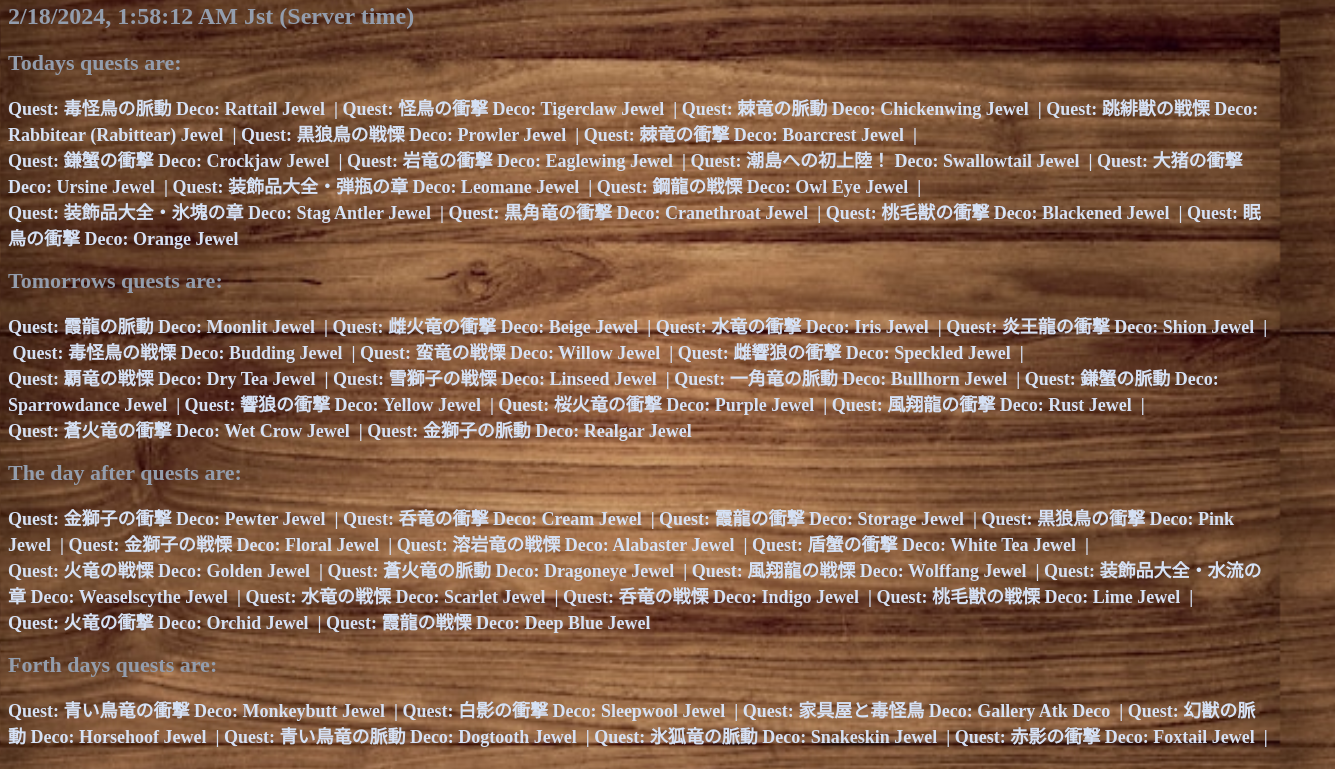
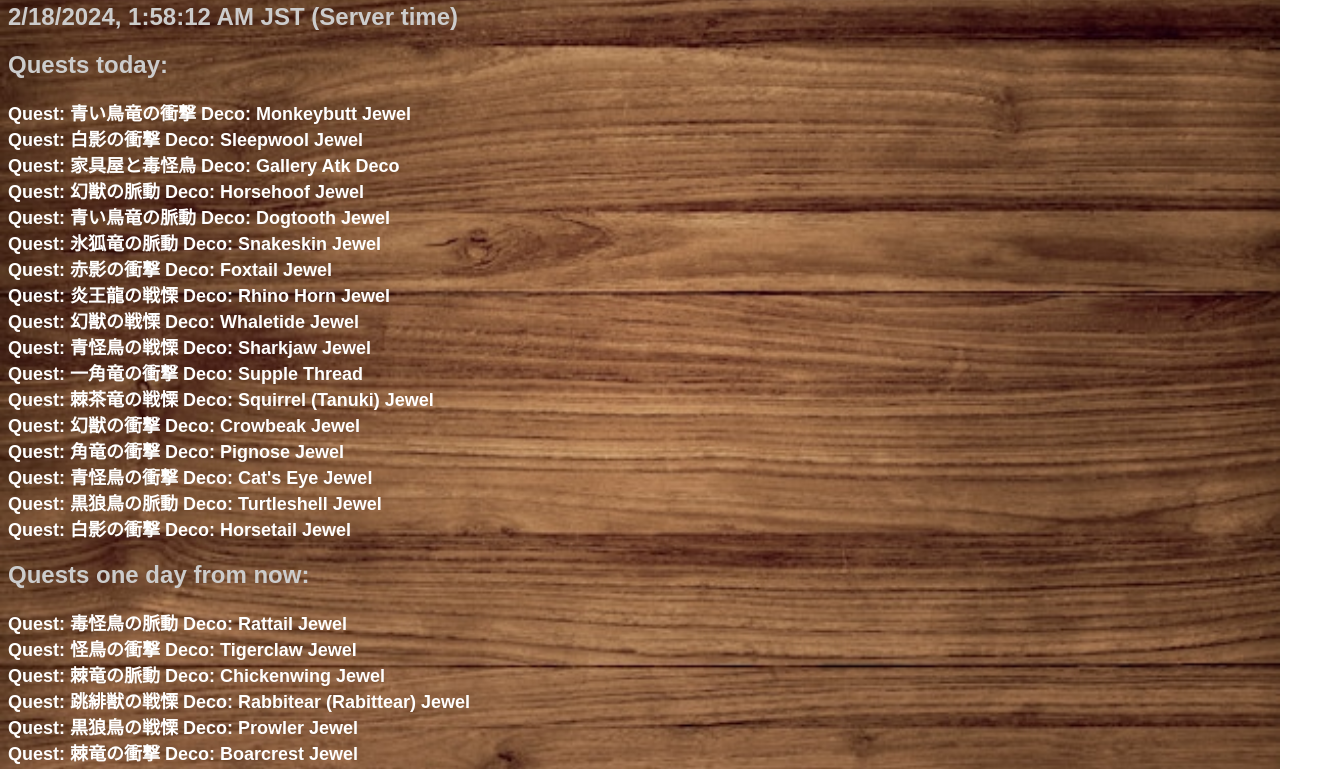
Before and after one commit to Poke-L/Fw5Calendar, a plain HTML site: page index.html in a window 1280 px wide. Shown: the part 77-846 px from the top of the page, 1335 px wide, since content can reach past the window. Drawn offline with Linux system fonts and the light colour scheme.

Commit message:
optimisations

```diff
--- a/calcdate.js
+++ b/calcdate.js
@@ -1,10 +1,86 @@
-/**
-*/
+class Quest {
+	constructor(title_en, title_jp, deco_en, deco_jp) {
+		this.title_en = title_en;
+		this.title_jp = title_jp;
+		this.deco_en = deco_en;
+		this.deco_jp = deco_jp;
+	}
+}
 
+const Questlist = [
+	[
+		new Quest("", "青い鳥竜の衝撃", "Monkeybutt Jewel", ""),
+		new Quest("", "白影の衝撃", "Sleepwool Jewel", ""),
+		new Quest("", "家具屋と毒怪鳥", "Gallery Atk Deco", ""),
+		new Quest("", "幻獣の脈動", "Horsehoof Jewel", ""),
+		new Quest("", "青い鳥竜の脈動", "Dogtooth Jewel", ""),
+		new Quest("", "氷狐竜の脈動", "Snakeskin Jewel", ""),
+		new Quest("", "赤影の衝撃", "Foxtail Jewel", ""),
+		new Quest("", "炎王龍の戦慄", "Rhino Horn Jewel", ""),
+		new Quest("", "幻獣の戦慄", "Whaletide Jewel", ""),
+		new Quest("", "青怪鳥の戦慄", "Sharkjaw Jewel", ""),
+		new Quest("", "一角竜の衝撃", "Supple Thread", ""),
+		new Quest("", "棘茶竜の戦慄", "Squirrel (Tanuki) Jewel", ""),
+		new Quest("", "幻獣の衝撃", "Crowbeak Jewel", ""),
+		new Quest("", "角竜の衝撃", "Pignose Jewel", ""),
+		new Quest("", "青怪鳥の衝撃", "Cat's Eye Jewel", ""),
+		new Quest("", "黒狼鳥の脈動", "Turtleshell Jewel", ""),
+		new Quest("", "白影の衝撃", "Horsetail Jewel", "")
+	],[
+		new Quest("", "毒怪鳥の脈動", "Rattail Jewel", ""),
+		new Quest("", "怪鳥の衝撃", "Tigerclaw Jewel", ""),
+		new Quest("", "棘竜の脈動", "Chickenwing Jewel", ""),
+		new Quest("", "跳緋獣の戦慄", "Rabbitear (Rabittear) Jewel", ""),
+		new Quest("", "黒狼鳥の戦慄", "Prowler Jewel", ""),
+		new Quest("", "棘竜の衝撃", "Boarcrest Jewel", ""),
+		new Quest("", "鎌蟹の衝撃", "Crockjaw Jewel", ""),
+		new Quest("", "岩竜の衝撃", "Eaglewing Jewel", ""),
+		new Quest("", "潮島への初上陸！", "Swallowtail Jewel", ""),
+		new Quest("", "大猪の衝撃", "Ursine Jewel", ""),
+		new Quest("", "装飾品大全・弾瓶の章", "Leomane Jewel", ""),
+		new Quest("", "鋼龍の戦慄", "Owl Eye Jewel", ""),
+		new Quest("", "装飾品大全・氷塊の章", "Stag Antler Jewel", ""),
+		new Quest("", "黒角竜の衝撃", "Cranethroat Jewel", ""),
+		new Quest("", "桃毛獣の衝撃", "Blackened Jewel", ""),
+		new Quest("", "眠鳥の衝撃", "Orange Jewel", "")
+	],[
+		new Quest("", "霞龍の脈動", "Moonlit Jewel", ""),
+		new Quest("", "雌火竜の衝撃", "Beige Jewel", ""),
+		new Quest("", "水竜の衝撃", "Iris Jewel", ""),
+		new Quest("", "炎王龍の衝撃", "Shion Jewel", ""),
+		new Quest("", "毒怪鳥の戦慄", "Budding Jewel", ""),
+		new Quest("", "蛮竜の戦慄", "Willow Jewel", ""),
+		new Quest("", "雌響狼の衝撃", "Speckled Jewel", ""),
+		new Quest("", "覇竜の戦慄", "Dry Tea Jewel", ""),
+		new Quest("", "雪獅子の戦慄", "Linseed Jewel", ""),
+		new Quest("", "一角竜の脈動", "Bullhorn Jewel", ""),
+		new Quest("", "鎌蟹の脈動", "Sparrowdance Jewel", ""),
+		new Quest("", "響狼の衝撃", "Yellow Jewel", ""),
+		new Quest("", "桜火竜の衝撃", "Purple Jewel", ""),
+		new Quest("", "風翔龍の衝撃", "Rust Jewel", ""),
+		new Quest("", "蒼火竜の衝撃", "Wet Crow Jewel", ""),
+		new Quest("", "金獅子の脈動", "Realgar Jewel")
+	],[
+		new Quest("", "金獅子の衝撃", "Pewter Jewel", ""),
+		new Quest("", "呑竜の衝撃", "Cream Jewel", ""),
+		new Quest("", "霞龍の衝撃", "Storage Jewel", ""),
+		new Quest("", "黒狼鳥の衝撃", "Pink Jewel", ""),
+		new Quest("", "金獅子の戦慄", "Floral Jewel", ""),
+		new Quest("", "溶岩竜の戦慄", "Alabaster Jewel", ""),
+		new Quest("", "盾蟹の衝撃", "White Tea Jewel", ""),
+		new Quest("", "火竜の戦慄", "Golden Jewel", ""),
+		new Quest("", "蒼火竜の脈動", "Dragoneye Jewel", ""),
+		new Quest("", "風翔龍の戦慄", "Wolffang Jewel", ""),
+		new Quest("", "装飾品大全・水流の章", "Weaselscythe Jewel", ""),
+		new Quest("", "水竜の戦慄", "Scarlet Jewel", ""),
+		new Quest("", "呑竜の戦慄", "Indigo Jewel", ""),
+		new Quest("", "桃毛獣の戦慄", "Lime Jewel", ""),
+		new Quest("", "火竜の衝撃", "Orchid Jewel", ""),
+		new Quest("", "霞龍の戦慄", "Deep Blue Jewel", "")
+	]
+];
 
-
-
-function validate(){
+function validate() {
 
 	var errMsg = "";								/* stores the error message */
 	var result = true;								/* assumes no errors */
@@ -13,109 +89,44 @@ function validate(){
 	return result;    //if false the information will not be sent to the server
 }
 
-function calcjst(){
-	const d = new Date();
-	const localTime = d.getTime();
-	const localOffset = d.getTimezoneOffset() * 60000;
-	const utc = localTime + localOffset;
-	const offset = +9;
-	const jst = utc + (3600000 * offset);
-	const jstTimeNow = new Date(jst).toLocaleString();
-	const jst2 = new Date(jst);
-	return jstTimeNow + " Jst (Server time)";
+// get current JST in milliseconds
+function calcJST() {
+	let d = new Date();
+	let utc = d.getTime() + (d.getTimezoneOffset() * 60000);
+	return utc + (3600000 * 9);
 }
 
-function calcfactor(){
-	let d2 = new Date("2024-01-20");
-	const d = new Date();
-	const localTime = d.getTime();
-	const localOffset = d.getTimezoneOffset() * 60000;
-	const utc = localTime + localOffset;
-	const offset = +9;
-	const jst = utc + (3600000 * offset);
-	const jstTimeNow = new Date(jst).toLocaleString();
-	const jst2 = new Date(jst);
-	const hours = jst2.getHours();
+function calcFactor() {
+	let d = new Date("2024-01-20");
+	let jst = calcJST();
 
+	let deltaTime = jst - d;
+	let deltaDays = Math.round(deltaTime / (1000 * 3600 * 24));
 
-	const jstTimeNow2 = new Date(jst);
-
-	let Difference_In_Time = jst - d2;
-	let Difference_In_Days = Math.round(Difference_In_Time / (1000 * 3600 * 24));
-
+	let days = 0;
+	let hours = new Date(jst).getHours();
 	if (hours >= 12) {
-	const days = Difference_In_Days;
+		days = deltaDays;
+	} else  {
+		days = deltaDays - 1;
+	}
 	let factor = days % 4;
 	return factor;
-	}
-	else
-	{
-	const days = Difference_In_Days - 1;
-	let factor = days % 4;
-	return factor;
-	}
-
 }
 
-
-function calcquest(factor){
-	const quest = "Quest: 青い鳥竜の衝撃 Deco: Monkeybutt Jewel " + "\xa0|\xa0" + "Quest: 白影の衝撃 Deco: Sleepwool Jewel  " + "\xa0|\xa0" + "Quest: 家具屋と毒怪鳥 Deco: Gallery Atk Deco " + "\xa0|\xa0" + "Quest: 幻獣の脈動 Deco: Horsehoof Jewel  " + "\xa0|\xa0" + "Quest: 青い鳥竜の脈動 Deco: Dogtooth Jewel  " + "\xa0|\xa0" +
-	"Quest: 氷狐竜の脈動 Deco: Snakeskin Jewel  "  + "\xa0|\xa0" + "Quest: 赤影の衝撃 Deco: Foxtail Jewel  " + "\xa0|\xa0" + "<br>" + "Quest: 炎王龍の戦慄 Deco: Rhino Horn Jewel  " + "\xa0|\xa0" + "Quest: 幻獣の戦慄 Deco: Whaletide Jewel  " + "\xa0|\xa0" + "Quest: 青怪鳥の戦慄 Deco: Sharkjaw Jewel  " + "\xa0|\xa0" +
-	"Quest: 一角竜の衝撃 Deco: Supple Thread " + "\xa0|\xa0" + "Quest: 棘茶竜の戦慄 Deco: Squirrel (Tanuki) Jewel  " + "\xa0|\xa0" + "Quest: 幻獣の衝撃 Deco: Crowbeak Jewel  " + "\xa0|\xa0" + "Quest: 角竜の衝撃 Deco: Pignose Jewel  " + "\xa0|\xa0" + "<br>" + "Quest: 青怪鳥の衝撃 Deco: Cat's Eye Jewel  " + "\xa0|\xa0" +
-	"Quest: 黒狼鳥の脈動 Deco: Turtleshell Jewel  " + "\xa0|\xa0" + "Quest: 白影の衝撃 Deco: Horsetail Jewel  "
-;
-	const quest2 = "Quest: 毒怪鳥の脈動 Deco: Rattail Jewel  " + "\xa0|\xa0" + "Quest: 怪鳥の衝撃 Deco: Tigerclaw Jewel  " + "\xa0|\xa0" + "Quest: 棘竜の脈動 Deco: Chickenwing Jewel  " + "\xa0|\xa0" + "Quest: 跳緋獣の戦慄 Deco: Rabbitear (Rabittear) Jewel  " + "\xa0|\xa0" +
-	"Quest: 黒狼鳥の戦慄 Deco: Prowler Jewel  " + "\xa0|\xa0" + "Quest: 棘竜の衝撃 Deco: Boarcrest Jewel  " + "\xa0|\xa0" +  "<br>" + "Quest: 鎌蟹の衝撃 Deco: Crockjaw Jewel  " + "\xa0|\xa0" + "Quest: 岩竜の衝撃 Deco: Eaglewing Jewel  " + "\xa0|\xa0" +
-	"Quest: 潮島への初上陸！ Deco: Swallowtail Jewel  " + "\xa0|\xa0" + "Quest: 大猪の衝撃 Deco: Ursine Jewel  " + "\xa0|\xa0" + "Quest: 装飾品大全・弾瓶の章 Deco: Leomane Jewel  " + "\xa0|\xa0" +  "Quest: 鋼龍の戦慄 Deco: Owl Eye Jewel  " + "\xa0|\xa0" + "<br>" + "Quest: 装飾品大全・氷塊の章 Deco: Stag Antler Jewel  " + "\xa0|\xa0" +
-	"Quest: 黒角竜の衝撃 Deco: Cranethroat Jewel  " + "\xa0|\xa0" +  "Quest: 桃毛獣の衝撃 Deco: Blackened Jewel  " + "\xa0|\xa0" + "Quest: 眠鳥の衝撃 Deco: Orange Jewel  "
-;
-	const quest3 = "Quest: 霞龍の脈動 Deco: Moonlit Jewel  " + "\xa0|\xa0" + "Quest: 雌火竜の衝撃 Deco: Beige Jewel  " + "\xa0|\xa0" + "Quest: 水竜の衝撃 Deco: Iris Jewel  " + "\xa0|\xa0" + "Quest: 炎王龍の衝撃 Deco: Shion Jewel  " + "\xa0|\xa0" + "Quest: 毒怪鳥の戦慄 Deco: Budding Jewel  " + "\xa0|\xa0" +
-	"Quest: 蛮竜の戦慄 Deco: Willow Jewel  " + "\xa0|\xa0" + "Quest: 雌響狼の衝撃 Deco: Speckled Jewel  " + "\xa0|\xa0" + "<br>" + "Quest: 覇竜の戦慄 Deco: Dry Tea Jewel  " + "\xa0|\xa0" + "Quest: 雪獅子の戦慄 Deco: Linseed Jewel  " + "\xa0|\xa0" + "Quest: 一角竜の脈動 Deco: Bullhorn Jewel  " + "\xa0|\xa0" +
-	"Quest: 鎌蟹の脈動 Deco: Sparrowdance Jewel  " + "\xa0|\xa0" + "Quest: 響狼の衝撃 Deco: Yellow Jewel  " + "\xa0|\xa0" + "Quest: 桜火竜の衝撃 Deco: Purple Jewel  " + "\xa0|\xa0" + "Quest: 風翔龍の衝撃 Deco: Rust Jewel  " + "\xa0|\xa0" + "<br>" +  "Quest: 蒼火竜の衝撃 Deco: Wet Crow Jewel  " + "\xa0|\xa0" +
-	"Quest: 金獅子の脈動 Deco: Realgar Jewel  "
-;
-	const quest4 = "Quest: 金獅子の衝撃 Deco: Pewter Jewel  " + "\xa0|\xa0" + "Quest: 呑竜の衝撃 Deco: Cream Jewel  " + "\xa0|\xa0" + "Quest: 霞龍の衝撃 Deco: Storage Jewel  " + "\xa0|\xa0" + "Quest: 黒狼鳥の衝撃 Deco: Pink Jewel  " + "\xa0|\xa0" + "Quest: 金獅子の戦慄 Deco: Floral Jewel  " + "\xa0|\xa0" +
-	"Quest: 溶岩竜の戦慄 Deco: Alabaster Jewel  " + "\xa0|\xa0" + "Quest: 盾蟹の衝撃 Deco: White Tea Jewel  " + "\xa0|\xa0" + "<br>" + "Quest: 火竜の戦慄 Deco: Golden Jewel  " + "\xa0|\xa0" + "Quest: 蒼火竜の脈動 Deco: Dragoneye Jewel  " + "\xa0|\xa0" +
-	"Quest: 風翔龍の戦慄 Deco: Wolffang Jewel  " + "\xa0|\xa0" + "Quest: 装飾品大全・水流の章 Deco: Weaselscythe Jewel  " + "\xa0|\xa0" + "Quest: 水竜の戦慄 Deco: Scarlet Jewel  " + "\xa0|\xa0" +
-	"Quest: 呑竜の戦慄 Deco: Indigo Jewel  " + "\xa0|\xa0" + "Quest: 桃毛獣の戦慄 Deco: Lime Jewel  " + "\xa0|\xa0" + "<br>" + "Quest: 火竜の衝撃 Deco: Orchid Jewel  " + "\xa0|\xa0" + "Quest: 霞龍の戦慄 Deco: Deep Blue Jewel  "
-;
-
-
-
-
-
-if (factor = 0) {
-	const questlist = [quest, quest2, quest3, quest4]
-	return questlist
-}
-else if (factor = 1) {
-	return [quest2, quest3, quest4, quest]
-}
-else if (factor = 2) {
-	const questlist = [quest3, quest4, quest, quest2]
-	return questlist
-}
-else {
-	const questlist = [quest4, quest, quest2, quest3]
-	return questlist
-}
-
-
-}
-
-function init () {
+function init() {
 
 	//var bookForm = document.getElementById("bookform");// link the variable to the HTML element
 	//bookForm.onsubmit = validate;          /* assigns functions to corresponding events */
 
-	const factor = calcfactor()
-	const [today, tomorrow, dayafter, forthday] = calcquest(factor);
-	document.getElementById("demo").innerHTML = today + "\n";
-	document.getElementById("demo2").innerHTML = tomorrow + "\n";
-	document.getElementById("demo3").innerHTML = dayafter + "\n";
-	document.getElementById("demo4").innerHTML = forthday + "\n";
-	const dtoday = calcjst();
-	document.getElementById("date").innerHTML = dtoday;
- }
+	const factor = calcFactor();
+	for (let i = 0; i < 4; i++) {
+		let offset = (factor+i)%4;
+		for (let j = 0; j < Questlist[offset].length; j++) {
+			document.getElementById("demo"+i).innerHTML += "Quest: " + Questlist[offset][j].title_jp + " Deco: " + Questlist[offset][j].deco_en + "<br>";
+		}
+	}
+	document.getElementById("date").innerHTML = new Date(calcJST()).toLocaleString() + " JST (Server time)";
+}
 
 window.onload = init;
--- a/index.html
+++ b/index.html
@@ -1,20 +1,22 @@
 <!DOCTYPE html>
-<html>
-<meta charset="utf-8">
+<html lang="en">
+<head>
+    <meta charset="utf-8">
+    <title>G Deco Calendar</title>
+</head>
 <body>
-<link href= "style.css" rel="stylesheet"/>
-<h1>G Deco Calendar</h1>
-<h2 id="date"></h2>
-<p1>Todays quests are: </p1>
-<p id="demo"> </p>
-<p1>Tomorrows quests are: </p1>
-<p id="demo2"></p>
-<p1>The day after quests are: </p1>
-<p id="demo3"></p>
-<p1>Forth days quests are: </p1>
-<p id="demo4"></p>
+    <link href="style.css" rel="stylesheet">
+    <h1>G Deco Calendar</h1>
+    <h2 id="date">Loading...</h2>
+    <h2>Quests today: </h2>
+    <p id="demo0"> </p>
+    <h2>Quests one day from now: </h2>
+    <p id="demo1"></p>
+    <h2>Quests two days from now: </h2>
+    <p id="demo2"></p>
+    <h2>Quests three days from now: </h2>
+    <p id="demo3"></p>
 
-<script src="calcdate.js"></script>
-
+    <script src="calcdate.js"></script>
 </body>
 </html>
--- a/style.css
+++ b/style.css
@@ -1,17 +1,17 @@
-
-body	{background-image: url('images/brown-wooden-flooring_53876-90802.jpg');
-		background-size: 100% 100%;
-		color: #b3bcc9;
-		}
-nav {color: darkblue; font-family: calabri, sans-serif; }
-h1 {text-align: center; color: #939dad; font-weight:bold; position: relative; top: 0; width: 105%}
-h2 {text-align: left; color: #939dad; font-weight:bold; position: relative; top: 0; width: 105%}
-
-footer { position: absolute; bottom: 0; width: 100%; height: 2.5rem;  font-style: italic;}
-
-#head3 {color: red}
-
-.main_body {top: 210px; left: 500px; position: absolute; text-align: center; line-height: 15px; width: 50%;}
-
-p {font-size: 18px; font-weight: bold; color: #d5e1f5; }
-p1 {font-size: 22px; font-weight: bold; color: #939dad; }
+body {
+	background: url('images/brown-wooden-flooring_53876-90802.jpg') no-repeat center center fixed;
+	background-size: cover;
+	font-family: sans-serif;
+	font-weight: bold;
+}
+h1 {
+	text-align: center;
+	color: #ccc;
+}
+h2 {
+	color: #ccc;
+}
+p {
+	font-size: 18px;
+	color: #fff;
+}
```
